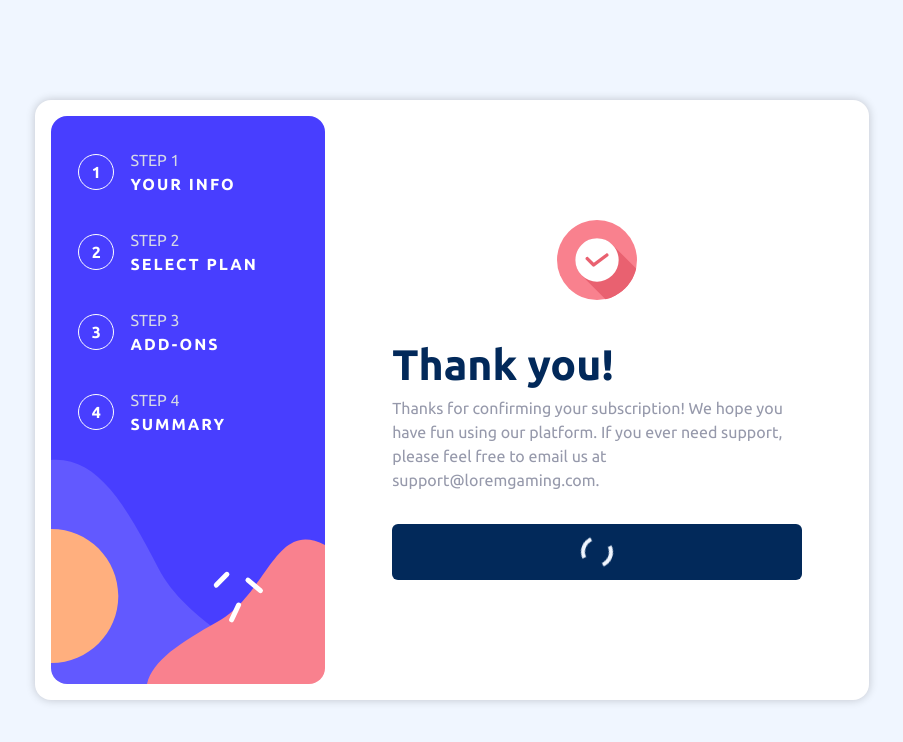
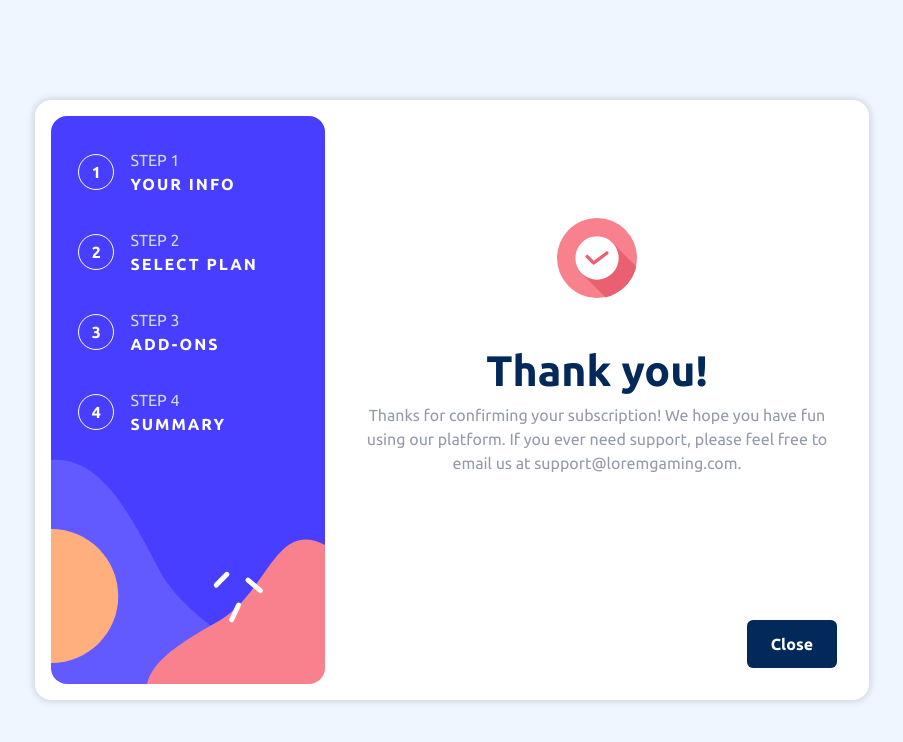
Before and after one commit to frontendfixer/multi-step-form, a React (Vite) app: page /thank-you-for-your-order in a window 1280 px wide. Shown: the top 742 px of the page, without its empty margins (188-1091 px from the left). Built offline with nearby package versions, Linux system fonts and the light colour scheme.

Commit message:
component: form submit page

```diff
--- a/src/components/thanks/styles.module.scss
+++ b/src/components/thanks/styles.module.scss
@@ -1,16 +1,14 @@
 .container {
-  width: 80%;
-  margin-inline: auto;
-  height: 100%;
-  display: grid;
-  place-content: center;
-  gap: 2rem;
+  padding-block-start: 8vw;
+  gap: 2.5rem;
 }
+
 .thankYou {
   &__icon {
     margin-inline: auto;
   }
   &__message {
+    text-align: center;
     h2 {
       font-size: var(--fs-700);
     }
--- a/src/components/thanks/thanks.component.jsx
+++ b/src/components/thanks/thanks.component.jsx
@@ -1,11 +1,23 @@
+import { useDispatch } from 'react-redux';
+import { useNavigate } from 'react-router-dom';
+
 import { ReactComponent as ThanksIcon } from '../../assets/images/icon-thank-you.svg';
+import { resetForm } from '../../store/formSlice';
 import Button from '../button/button.component';
-import Spinner from '../spinner/spinner.component';
 import style from './styles.module.scss';
 
 function ThanksCard() {
+  const dispatch = useDispatch();
+  const navigate = useNavigate();
+
+  const handelClose = () => {
+    dispatch(resetForm());
+    navigate('/');
+  };
+
   return (
-    <div className={style.container}>
+    <form className="form-wrapper">
+      <div className={`form__body__container ${style.container}`}>
         <ThanksIcon className={style.thankYou__icon} />
         <div className={style.thankYou__message}>
           <h2>Thank you!</h2>
@@ -15,10 +27,14 @@ function ThanksCard() {
             at support@loremgaming.com.
           </p>
         </div>
-      <Button buttonType="confirm">
-        <Spinner />
+      </div>
+      <div className="button__container">
+        <Button buttonType="confirm" onClick={handelClose}>
+          {' '}
+          Close
         </Button>
       </div>
+    </form>
   );
 }
 
```
Lines whose indentation alone changed are shown as unchanged.
